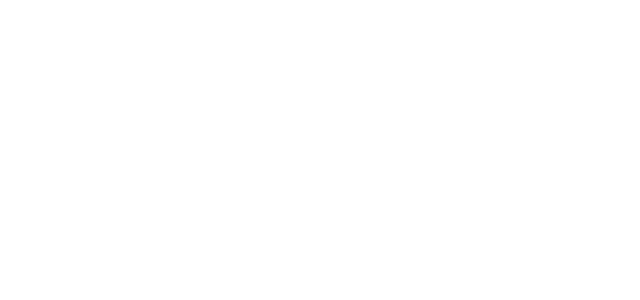
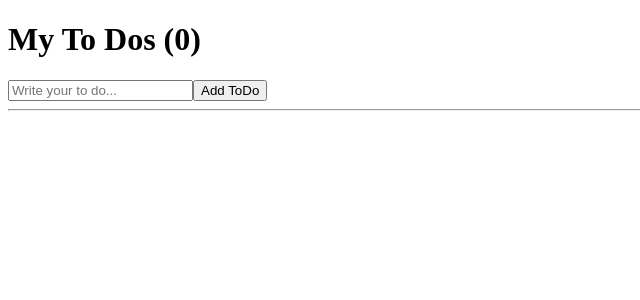
Before and after one commit to bellDev-code/Why-React, a React (Create React App) app in the folder react-beginners/: page /todolist in a window 1280 px wide. Before the commit this address had no page. Shown: the top 300 px of the page, without its empty margins (0-640 px from the left). Built offline with nearby package versions, Linux system fonts and the light colour scheme; the HTML template or start-up script is replaced by a standard one.

Commit message:
Add Todo

```diff
--- a/react-beginners/src/App.js
+++ b/react-beginners/src/App.js
@@ -1,6 +1,7 @@
 import React from 'react';
 import { BrowserRouter, Route, Routes } from 'react-router-dom';
 import CleanUp from './CleanUp';
+import ToDoList from './Components/TodoList';
 import Product from './Pages/Product';
 
 function App() {
@@ -8,7 +9,8 @@
     <BrowserRouter>
       <Routes>
         <Route path="/" element={<Product />} />
-        <Route path="/nomade" element={< CleanUp />} />
+        <Route path="/nomade" element={<CleanUp />} />
+        <Route path="/todolist" element={<ToDoList />} />
       </Routes>
     </BrowserRouter>
   );
--- /dev/null
+++ b/react-beginners/src/Components/TodoList/index.jsx
@@ -0,0 +1,44 @@
+import React, { useState } from 'react';
+
+const ToDoList = () => {
+  // 내가 할일은 문자열로 받을 것
+  const [toDo, setToDo] = useState('');
+  // 데이터 값을 받아야하므로 새로운 배열 값을 만든다.
+  const [toDos, setToDos] = useState([]);
+
+  const onChange = (event) => {
+    setToDo(event.target.value);
+  };
+
+  const onSubmit = (event) => {
+    event.preventDefault();
+    if (toDo === '') {
+      return;
+    }
+    // 이 state 항상 새로운 것이여야한다.
+    // React.js는 함수의 첫번째 argument로 현재 state를 보낸다.
+    setToDos((currentArray) => [toDo, ...currentArray]);
+    setToDo('');
+    // 우리는 state를 직접적으로 수정할 수 없다. 함수를 만들어야한다.
+    // toDos.push()
+  };
+  console.log(toDos);
+  return (
+    <div>
+      <h1>My To Dos ({toDos.length})</h1>
+      <form onSubmit={onSubmit}>
+        <input onChange={onChange} value={toDo} type="text" placeholder="Write your to do..." />
+        <button>Add ToDo</button>
+      </form>
+      <hr />
+      {/* map은 하나의 array에 있는 item을 내가 원하는 무엇이든지로 바꿔주는 역할 새로운 array를 return한다. */}
+      <ul>
+        {toDos.map((item, index) => (
+          <li key={index}>{item}</li>
+        ))}
+      </ul>
+    </div>
+  );
+};
+
+export default ToDoList;
```
